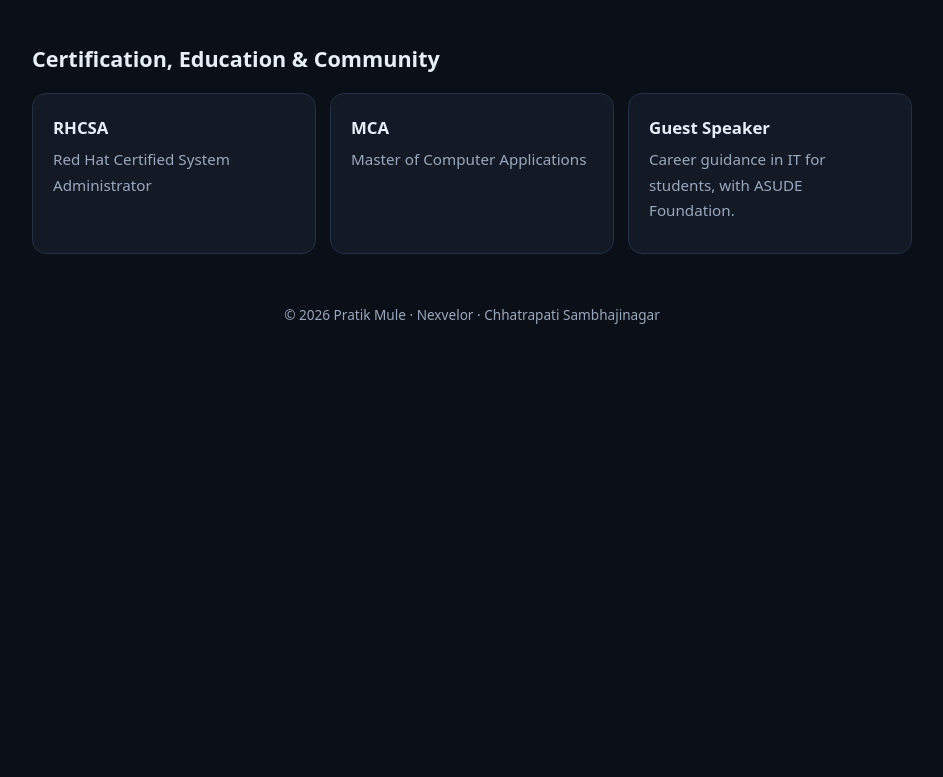
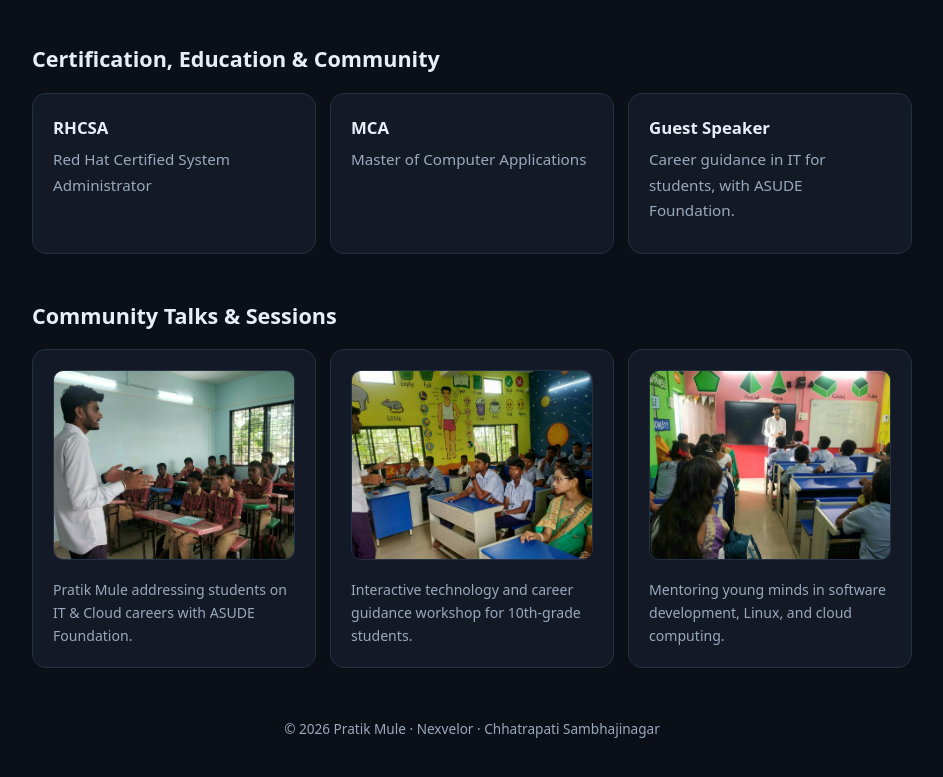
Before and after one commit to pratikmule127/pratikmule127.github.io, a plain HTML site: page index.html in a window 1280 px wide. Shown: the part 1608-2385 px from the top of the page, without its empty margins (168-1111 px from the left). Before the commit the page ends 1994 px from the top, so only its background shows below. Drawn offline with Linux system fonts and the light colour scheme.

Commit message:
Update index.html

```diff
--- a/index.html
+++ b/index.html
@@ -32,7 +32,7 @@
   "@context": "https://schema.org",
   "@type": "ProfilePage",
   "dateCreated": "2026-01-01T00:00:00+05:30",
-  "dateModified": "2026-11-27T16:12:00+05:30",
+  "dateModified": "2026-11-28T11:45:00+05:30",
   "mainEntity": {
     "@type": "Person",
     "@id": "https://pratikmule127.github.io/#pratik",
@@ -69,11 +69,18 @@
     },
     "url": "https://pratikmule127.github.io/",
     "mainEntityOfPage": "https://www.wikidata.org/wiki/Q142309355",
-    "image": {
-      "@type": "ImageObject",
-      "url": "https://pratikmule127.github.io/pratik-mule.jpeg",
-      "caption": "Pratik Mule - Cloud Engineer and Founder of Nexvelor"
-    },
+    "image": [
+      {
+        "@type": "ImageObject",
+        "url": "https://pratikmule127.github.io/pratik-mule.jpeg",
+        "caption": "Pratik Mule - Cloud Engineer and Founder of Nexvelor"
+      },
+      {
+        "@type": "ImageObject",
+        "url": "https://pratikmule127.github.io/pratik-mule-guest-speaker.jpeg",
+        "caption": "Pratik Mule speaking as Guest Speaker for IT Career Guidance"
+      }
+    ],
     "knowsAbout": [
       "Linux Administration",
       "Red Hat Enterprise Linux (RHEL)",
@@ -143,6 +150,8 @@ h2{font-size:1.35rem;margin:44px 0 16px}
 .card{background:var(--card);border:1px solid var(--line);border-radius:14px;padding:20px}
 .card h3{font-size:1.05rem;margin-bottom:6px}
 .card p{color:var(--mute);font-size:.95rem;margin-bottom:10px}
+.gallery img{width:100%;height:190px;object-fit:cover;border-radius:10px;border:1px solid var(--line);margin-bottom:10px}
+.gallery figcaption{color:var(--mute);font-size:.88rem}
 .tags{display:flex;flex-wrap:wrap;gap:8px;list-style:none}
 .tags li{border:1px solid var(--line);border-radius:8px;padding:5px 12px;font-size:.9rem}
 footer{text-align:center;color:var(--mute);font-size:.85rem;margin-top:50px}
@@ -202,6 +211,24 @@ footer{text-align:center;color:var(--mute);font-size:.85rem;margin-top:50px}
   </div>
 </section>
 
+<section>
+  <h2>Community Talks &amp; Sessions</h2>
+  <div class="grid gallery">
+    <figure class="card">
+      <img src="pratik-mule-guest-speaker.jpeg" alt="Pratik Mule Guest Speaker at ASUDE Foundation IT Career Guidance Session" loading="lazy">
+      <figcaption>Pratik Mule addressing students on IT &amp; Cloud careers with ASUDE Foundation.</figcaption>
+    </figure>
+    <figure class="card">
+      <img src="pratik-mule-asude-foundation2.jpeg" alt="Pratik Mule conducting IT Career Guidance Workshop with ASUDE Foundation" loading="lazy">
+      <figcaption>Interactive technology and career guidance workshop for 10th-grade students.</figcaption>
+    </figure>
+    <figure class="card">
+      <img src="pratik-mule-it-career-guidance.jpeg" alt="Pratik Mule mentoring students on Software Development and Networking" loading="lazy">
+      <figcaption>Mentoring young minds in software development, Linux, and cloud computing.</figcaption>
+    </figure>
+  </div>
+</section>
+
 <footer>© 2026 Pratik Mule · Nexvelor · Chhatrapati Sambhajinagar</footer>
 </main>
 </body>
```
